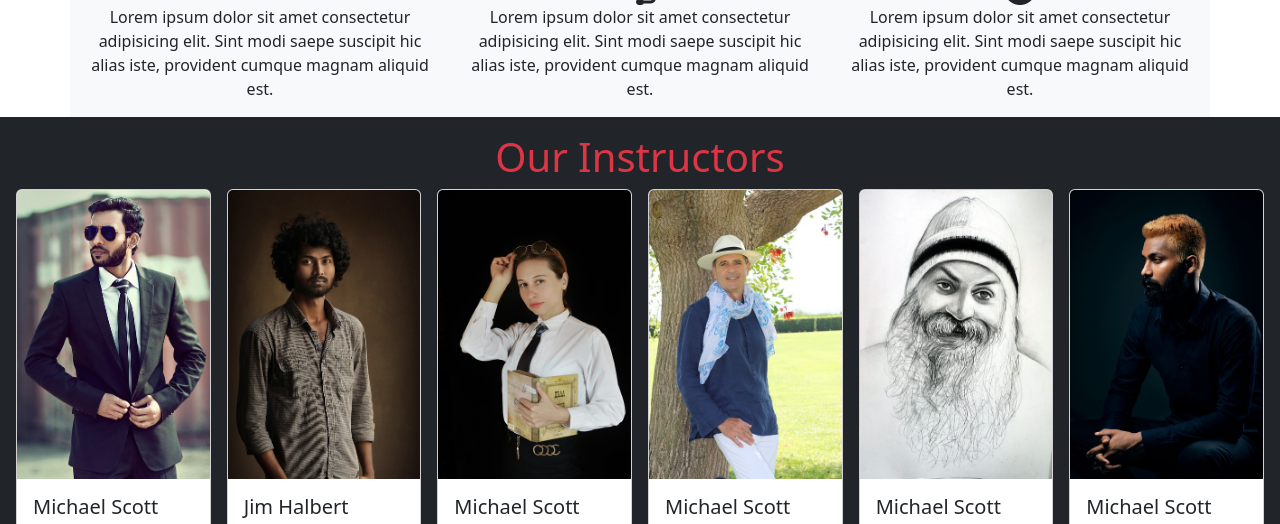
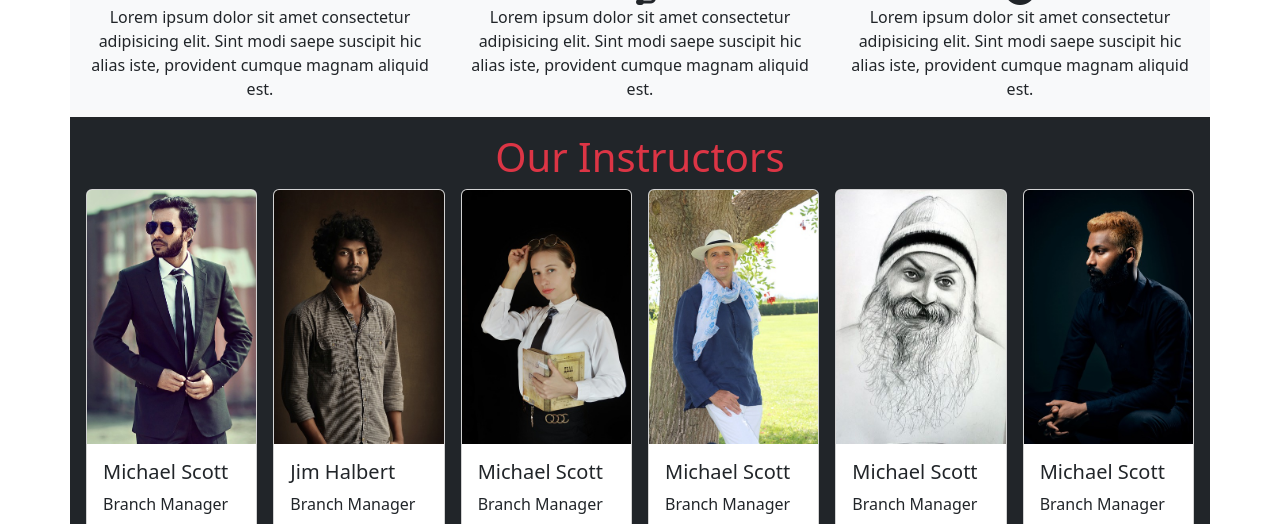
Before and after one commit to 0xkiichiro/bootstrap-project, a plain HTML site: page index.html in a window 1280 px wide. Shown: the part 936-1460 px from the top of the page. Drawn offline with nearby package versions, Linux system fonts and the light colour scheme.

Commit message:
instructors put in container

```diff
--- a/index.html
+++ b/index.html
@@ -175,7 +175,7 @@
       </section>
     </main>
     <!-- *********** INSTRUCTORS *********** -->
-    <section id="instructors" class="bg-dark p-3">
+    <section id="instructors" class="container bg-dark p-3">
       <h1 class="text-danger text-center display-6">Our Instructors</h1>
       <div class="row justify-content-center g-3">
         <div class="col-12 col-sm-6 col-md-4 col-lg3 col-xl-2">
```
